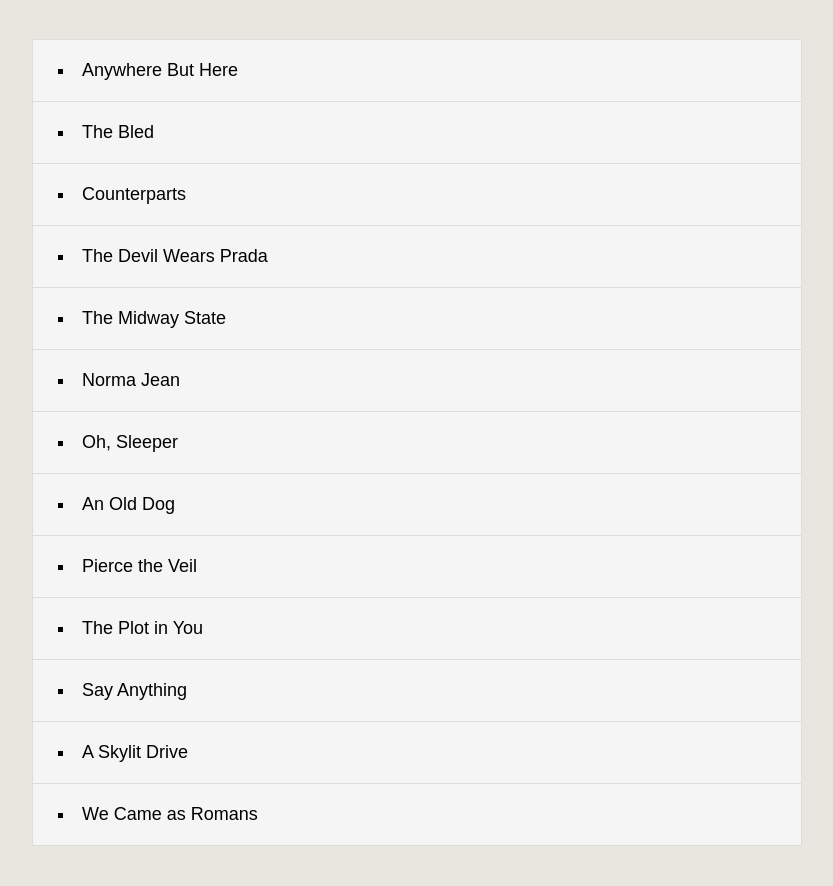
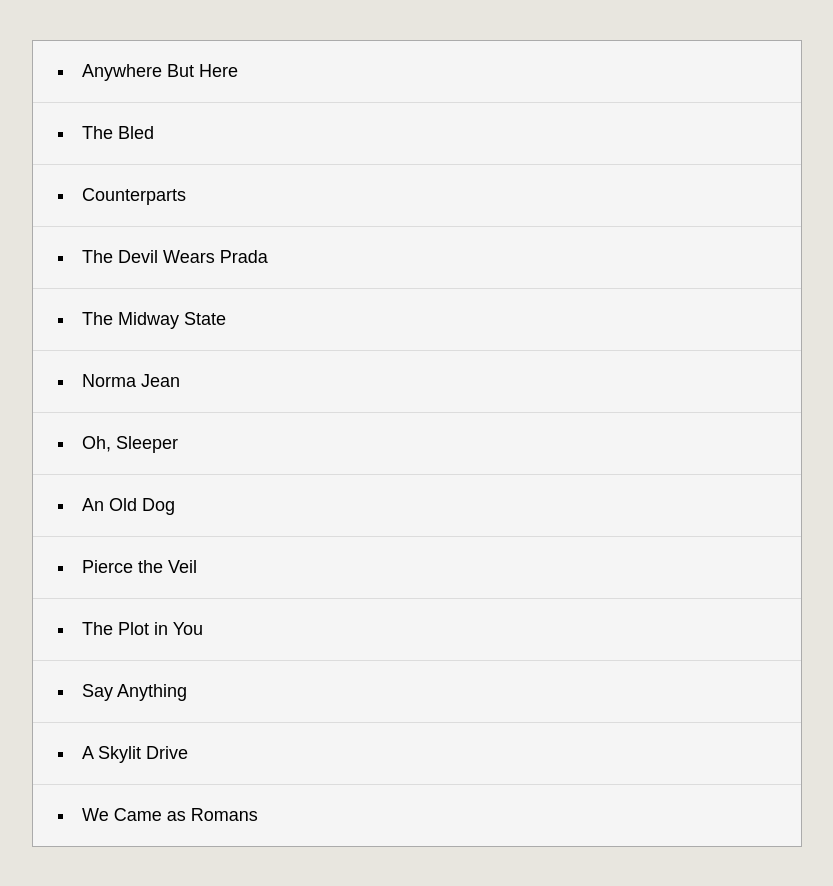
Before and after one commit to acciojob/sorting-articles-Atharva-Koli, a website: page main.html in a window 1280 px wide. Shown: the whole page, without its empty margins (223-1056 px from the left). Drawn offline with Linux system fonts and the light colour scheme.

Commit message:
created a submission

```diff
--- a/styles.css
+++ b/styles.css
@@ -11,7 +11,8 @@ ul {
   list-style-type: square;
   list-style-position: inside;
   background: #f5f5f5;
-  box-shadow: 0 0 0 1px #ddd;
+
+  border: 1px solid rgba(0, 0, 0, 0.3);  /* 30% opacity border */
 }
 
 li {
```
